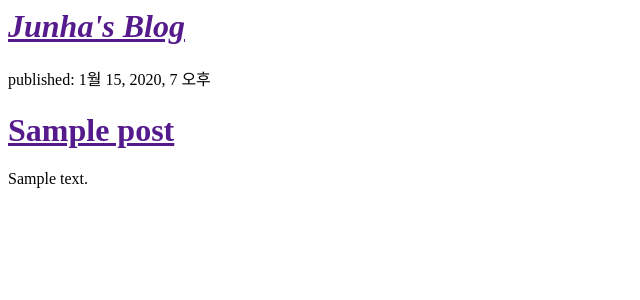
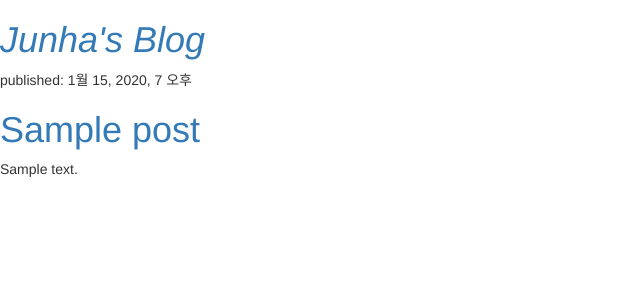
Before and after one commit to JunhaaPaark/sturdy-fiesta, a Django app: page / in a window 1280 px wide. Shown: the top 300 px of the page, without its empty margins (0-640 px from the left). Run offline with Django 3.2, Linux system fonts and the light colour scheme; tables that the repository leaves empty hold one stand-in row (values such as "Sample post"); some libraries are stand-ins or nearby versions.

Commit message:
5th commit: CSS ver.1

```diff
--- /dev/null
+++ b/blog/static/css/blog.css
@@ -0,0 +1,3 @@
+h1 a {
+    color: #FCA205;
+}
--- a/blog/templates/blog/post_list.html
+++ b/blog/templates/blog/post_list.html
@@ -1,6 +1,8 @@
 <html>
     <head>
         <title>Junha's Blog</title>
+        <link rel="stylesheet" href="//maxcdn.bootstrapcdn.com/bootstrap/3.2.0/css/bootstrap.min.css">
+        <link rel="stylesheet" href="//maxcdn.bootstrapcdn.com/bootstrap/3.2.0/css/bootstrap-theme.min.css">
     </head>
     <body>
         <div>
--- a/mysite/settings.py
+++ b/mysite/settings.py
@@ -27,9 +27,9 @@ SECRET_KEY = 'gmsfxw^l_-30xw$-9msx8tm(5r%^3&bo@c7k!mdds%#k9s11tl'
 DEBUG = True
 
 # for local source
-# ALLOWED_HOSTS = ['0.0.0.0', 'django-practice-1612345.run.goorm.io']
+ALLOWED_HOSTS = ['0.0.0.0', 'django-practice-1612345.run.goorm.io']
 # https://없는 주소 작성
-ALLOWED_HOSTS = ['0.0.0.0', 'junhaapaark.pythonanywhere.com']
+# ALLOWED_HOSTS = ['0.0.0.0', 'junhaapaark.pythonanywhere.com']
 # ALLOWED_HOSTS = ['127.0.0.1', '.pythonanywhere.com']
 
 
```
